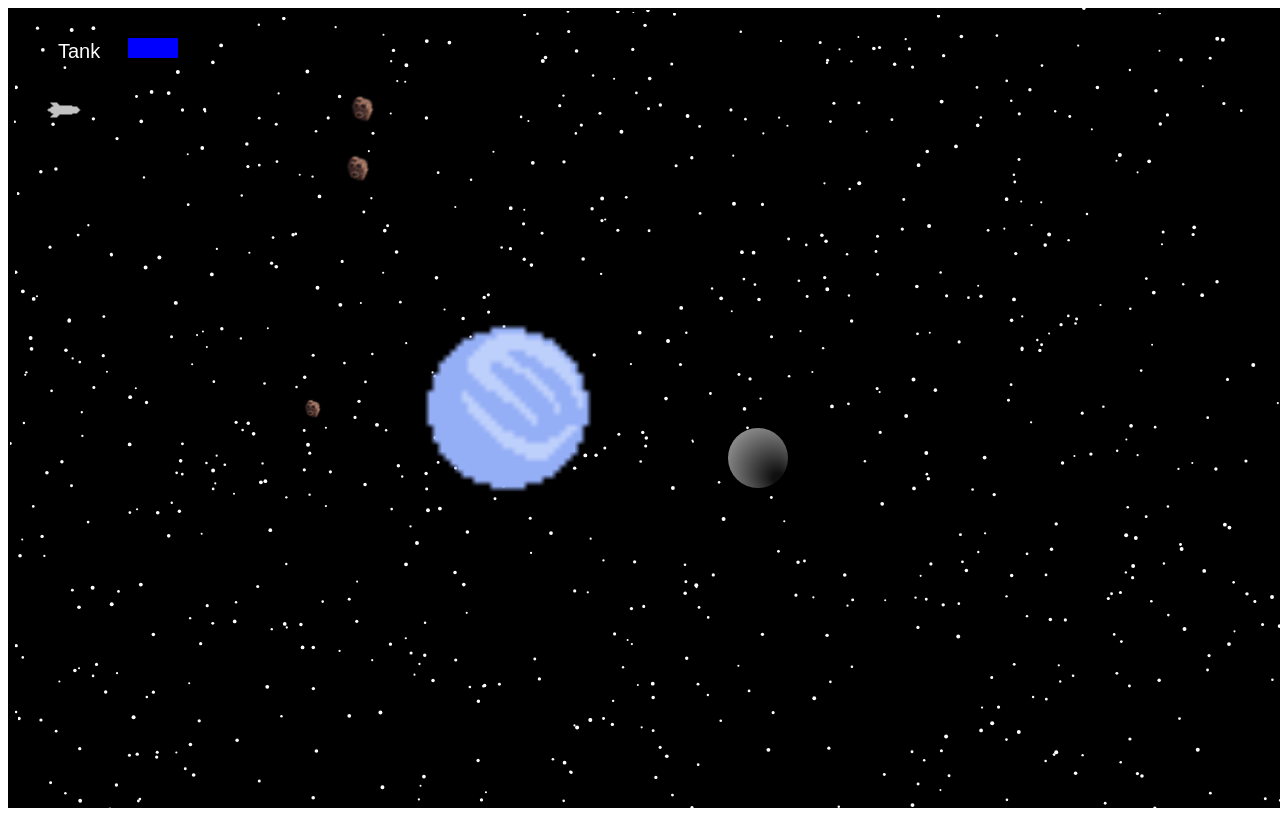
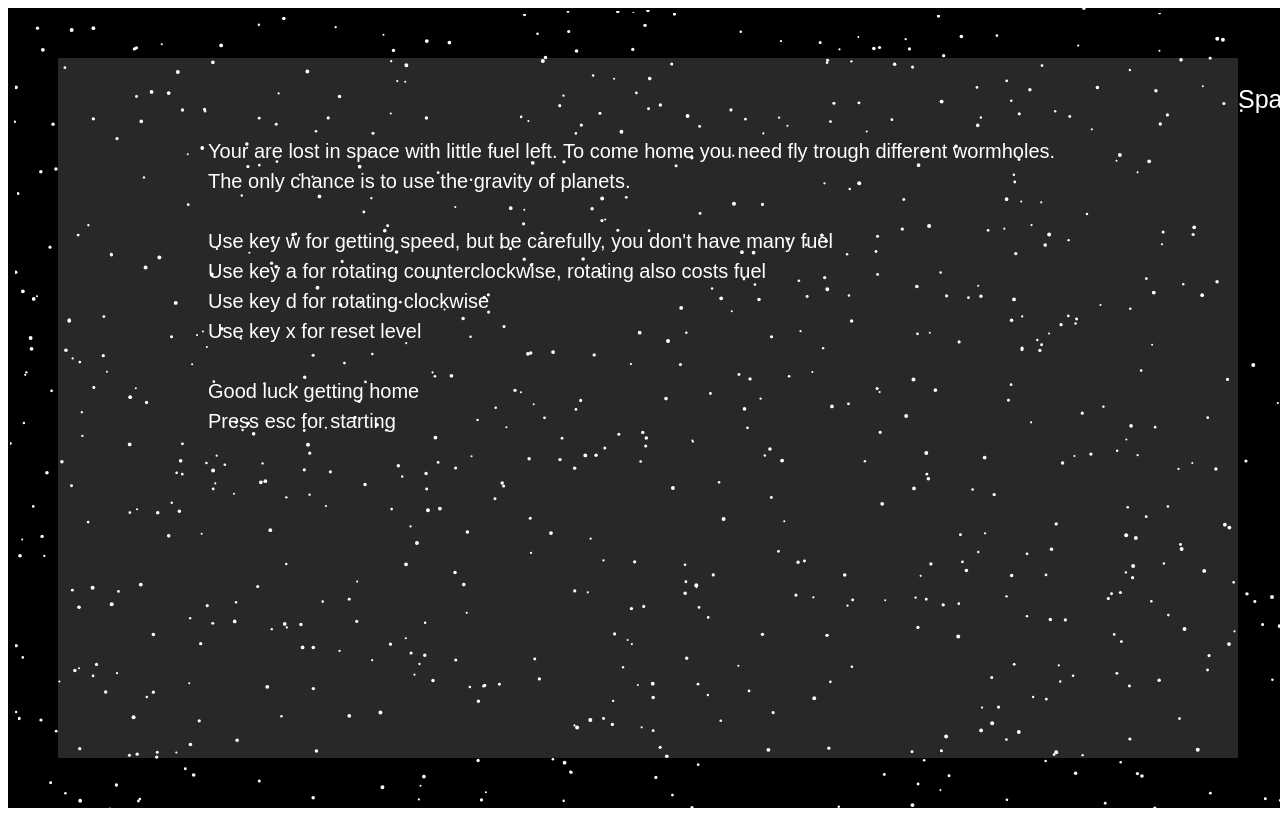
Before and after one commit to b3rtram/space13k, a plain HTML site: page index.html in a window 1280 px wide. Drawn offline with Linux system fonts and the light colour scheme; animation ran at ten frames a second.

Commit message:
start with menu

```diff
--- a/index.html
+++ b/index.html
@@ -32,8 +32,8 @@
         let s = null;
 
 
-        //let world = initmenu();
-        let world = init(lvls[0]);
+        let world = initmenu();
+        //let world = init(lvls[0]);
         draw(world);
 
         function rand(min, max) {
--- a/lvl.js
+++ b/lvl.js
@@ -35,13 +35,15 @@ let lvls = [
             x: 450,
             y: 100,
             r: 50,
-            m: 3
+            m: 3,
+            t: 2
         },
         {
             x: 500,
             y: 400,
             r: 80,
-            m: 2
+            m: 2,
+            t: 1
         },
     ],
     wh: {
@@ -49,7 +51,8 @@ let lvls = [
         y: 450,
         r: 50,
         m: 2
-    }
+    },
+    ast: []
 },
 {
     s: {
@@ -62,19 +65,22 @@ let lvls = [
             x: 300,
             y: 350,
             r: 50,
-            m: 3
+            m: 3,
+            t: 2
         },
         {
             x: 500,
             y: 400,
             r: 80,
-            m: 2
+            m: 2,
+            t: 1
         },
         {
             x: 500,
             y: 400,
             r: 80,
-            m: 2
+            m: 2,
+            t: 2
         },
     ],
     wh: {
@@ -82,7 +88,8 @@ let lvls = [
         y: 450,
         r: 50,
         m: 2
-    }
+    },
+    ast: []
 },
 {
     s: {
@@ -95,19 +102,23 @@ let lvls = [
             x: 300,
             y: 350,
             r: 25,
-            m: 2.5
+            m: 2.5,
+            t: 2
         },
         {
             x: 300,
             y: 500,
             r: 50,
-            m: 1.5
+            m: 1.5,
+            t: 1
         },
         {
             x: 500,
             y: 400,
             r: 50,
-            m: 2
+            m: 2,
+            t: 1
+
         },
         {
             x: 500,
@@ -121,5 +132,6 @@ let lvls = [
         y: 450,
         r: 50,
         m: 2
-    }
+    },
+    ast: []
 }]
```
